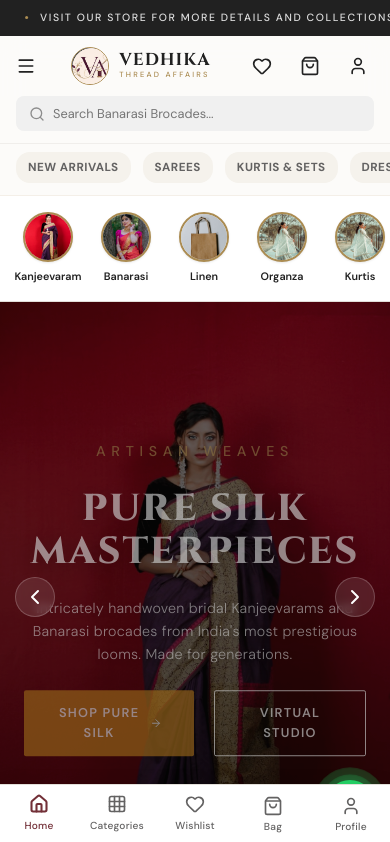
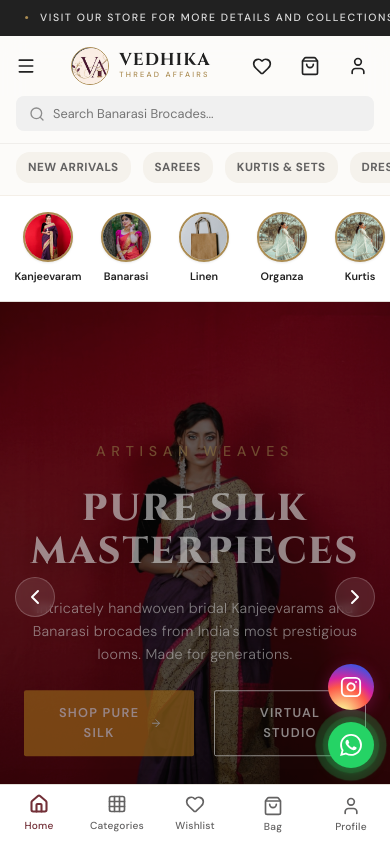
Before and after one commit to jeevan2910/vedika, a Next.js app: page / in a window 390 px wide. Shown: the top 842 px of the page. Built offline with nearby package versions, Linux system fonts and the light colour scheme.

Commit message:
feat: offset floating WhatsApp widget on mobile above the bottom navigation bar and add a prominent floating Instagram page link

```diff
--- a/src/components/WhatsAppWidget/WhatsAppWidget.js
+++ b/src/components/WhatsAppWidget/WhatsAppWidget.js
@@ -5,13 +5,40 @@ import styles from './WhatsAppWidget.module.css';
 
 export default function WhatsAppWidget() {
   const whatsappUrl = "https://wa.me/919030496646?text=Hi, I am browsing Vedhika Thread Affairs and would like to know more details.";
+  const instagramUrl = "https://www.instagram.com/vedhikathreadaffairs";
 
   return (
+    <div className={styles.container}>
+      {/* Instagram Floating Widget */}
+      <a
+        href={instagramUrl}
+        target="_blank"
+        rel="noopener noreferrer"
+        className={styles.instagramWidget}
+        aria-label="Follow us on Instagram"
+      >
+        <svg
+          className={styles.icon}
+          viewBox="0 0 24 24"
+          fill="none"
+          stroke="currentColor"
+          strokeWidth="2"
+          strokeLinecap="round"
+          strokeLinejoin="round"
+        >
+          <rect x="2" y="2" width="20" height="20" rx="5" ry="5"></rect>
+          <path d="M16 11.37A4 4 0 1 1 12.63 8 4 4 0 0 1 16 11.37z"></path>
+          <line x1="17.5" y1="6.5" x2="17.51" y2="6.5"></line>
+        </svg>
+        <span className={styles.tooltip}>Instagram Page</span>
+      </a>
+
+      {/* WhatsApp Floating Widget */}
       <a
         href={whatsappUrl}
         target="_blank"
         rel="noopener noreferrer"
-      className={styles.widget}
+        className={styles.whatsappWidget}
         aria-label="Contact us on WhatsApp"
       >
         <div className={styles.pulse} />
@@ -22,7 +49,8 @@ export default function WhatsAppWidget() {
         >
           <path d="M17.472 14.382c-.297-.149-1.758-.867-2.03-.967-.273-.099-.471-.148-.67.15-.197.297-.767.966-.94 1.164-.173.199-.347.223-.644.075-.297-.15-1.255-.463-2.39-1.475-.883-.788-1.48-1.761-1.653-2.059-.173-.297-.018-.458.13-.606.134-.133.298-.347.446-.52.149-.174.198-.298.298-.497.099-.198.05-.371-.025-.52-.075-.149-.669-1.612-.916-2.207-.242-.579-.487-.5-.669-.51-.173-.008-.371-.01-.57-.01-.198 0-.52.074-.792.372-.272.297-1.04 1.016-1.04 2.479 0 1.462 1.065 2.875 1.213 3.074.149.198 2.096 3.2 5.077 4.487.709.306 1.262.489 1.694.625.712.227 1.36.195 1.871.118.571-.085 1.758-.719 2.006-1.413.248-.694.248-1.289.173-1.413-.074-.124-.272-.198-.57-.347m-5.421 7.403h-.004a9.87 9.87 0 0 1-5.031-1.378l-.361-.214-3.741.982.998-3.648-.235-.374a9.86 9.86 0 0 1-1.51-5.26c.001-5.45 4.436-9.884 9.888-9.884 2.64 0 5.122 1.03 6.988 2.898a9.825 9.825 0 0 1 2.893 6.994c-.003 5.45-4.437 9.884-9.885 9.884m8.413-18.297A11.815 11.815 0 0 0 12.05 0C5.495 0 .16 5.335.157 11.892c0 2.096.547 4.142 1.588 5.945L.057 24l6.305-1.654a11.882 11.882 0 0 0 5.683 1.448h.005c6.554 0 11.89-5.335 11.893-11.893a11.821 11.821 0 0 0-3.48-8.413Z"/>
         </svg>
-      <span className={styles.tooltip}>Chat with Us</span>
+        <span className={styles.tooltip}>WhatsApp Chat</span>
       </a>
+    </div>
   );
 }
--- a/src/components/WhatsAppWidget/WhatsAppWidget.module.css
+++ b/src/components/WhatsAppWidget/WhatsAppWidget.module.css
@@ -1,29 +1,51 @@
-.widget {
+.container {
   position: fixed;
   bottom: 24px;
   right: 24px;
-  width: 56px;
-  height: 56px;
-  background-color: #25D366;
-  color: white;
+  display: flex;
+  flex-direction: column;
+  gap: 14px;
+  z-index: 9999; /* Higher priority to float above PDP buttons and navigation bars */
+  pointer-events: none; /* Let clicks pass through gaps */
+}
+
+.whatsappWidget, .instagramWidget {
+  width: 54px;
+  height: 54px;
   border-radius: 50%;
   display: flex;
   align-items: center;
   justify-content: center;
-  box-shadow: 0 4px 16px rgba(37, 211, 102, 0.3);
-  z-index: 999;
+  color: white;
   cursor: pointer;
+  pointer-events: auto; /* Re-enable pointer events for buttons */
   transition: all 0.3s cubic-bezier(0.175, 0.885, 0.32, 1.275);
+  position: relative;
 }
 
-.widget:hover {
+.whatsappWidget {
+  background-color: #25D366;
+  box-shadow: 0 4px 16px rgba(37, 211, 102, 0.3);
+}
+
+.instagramWidget {
+  background: radial-gradient(circle at 30% 107%, #fdf497 0%, #fdf497 5%, #fd5949 45%,#d6249f 60%,#285AEB 90%);
+  box-shadow: 0 4px 16px rgba(214, 36, 159, 0.3);
+}
+
+.whatsappWidget:hover {
   transform: scale(1.08) translateY(-2px);
   box-shadow: 0 6px 20px rgba(37, 211, 102, 0.45);
 }
 
+.instagramWidget:hover {
+  transform: scale(1.08) translateY(-2px);
+  box-shadow: 0 6px 20px rgba(214, 36, 159, 0.45);
+}
+
 .icon {
-  width: 32px;
-  height: 32px;
+  width: 26px;
+  height: 26px;
   position: relative;
   z-index: 2;
 }
@@ -31,7 +53,7 @@
 .pulse {
   position: absolute;
   inset: -4px;
-  background-color: rgba(37, 211, 102, 0.4);
+  background-color: rgba(37, 211, 102, 0.35);
   border-radius: 50%;
   animation: pulseAnim 2s infinite;
   z-index: 1;
@@ -39,7 +61,7 @@
 
 .tooltip {
   position: absolute;
-  right: 68px;
+  right: 66px;
   background-color: #333;
   color: white;
   padding: 6px 12px;
@@ -54,7 +76,8 @@
   box-shadow: 0 2px 8px rgba(0,0,0,0.15);
 }
 
-.widget:hover .tooltip {
+.whatsappWidget:hover .tooltip,
+.instagramWidget:hover .tooltip {
   opacity: 1;
   transform: translateX(0);
 }
@@ -74,15 +97,22 @@
   }
 }
 
+/* On mobile viewports, offset the widgets vertically above the bottom navigation bar */
 @media (max-width: 768px) {
-  .widget {
-    bottom: 16px;
+  .container {
+    bottom: 76px; /* Offset above the 56px bottom navigation height */
     right: 16px;
-    width: 48px;
-    height: 48px;
+    gap: 12px;
+  }
+  .whatsappWidget, .instagramWidget {
+    width: 46px;
+    height: 46px;
   }
   .icon {
-    width: 26px;
-    height: 26px;
+    width: 22px;
+    height: 22px;
+  }
+  .tooltip {
+    display: none; /* Hide hover tooltips on mobile touch screens */
   }
 }
```
Lines whose indentation alone changed are shown as unchanged.
